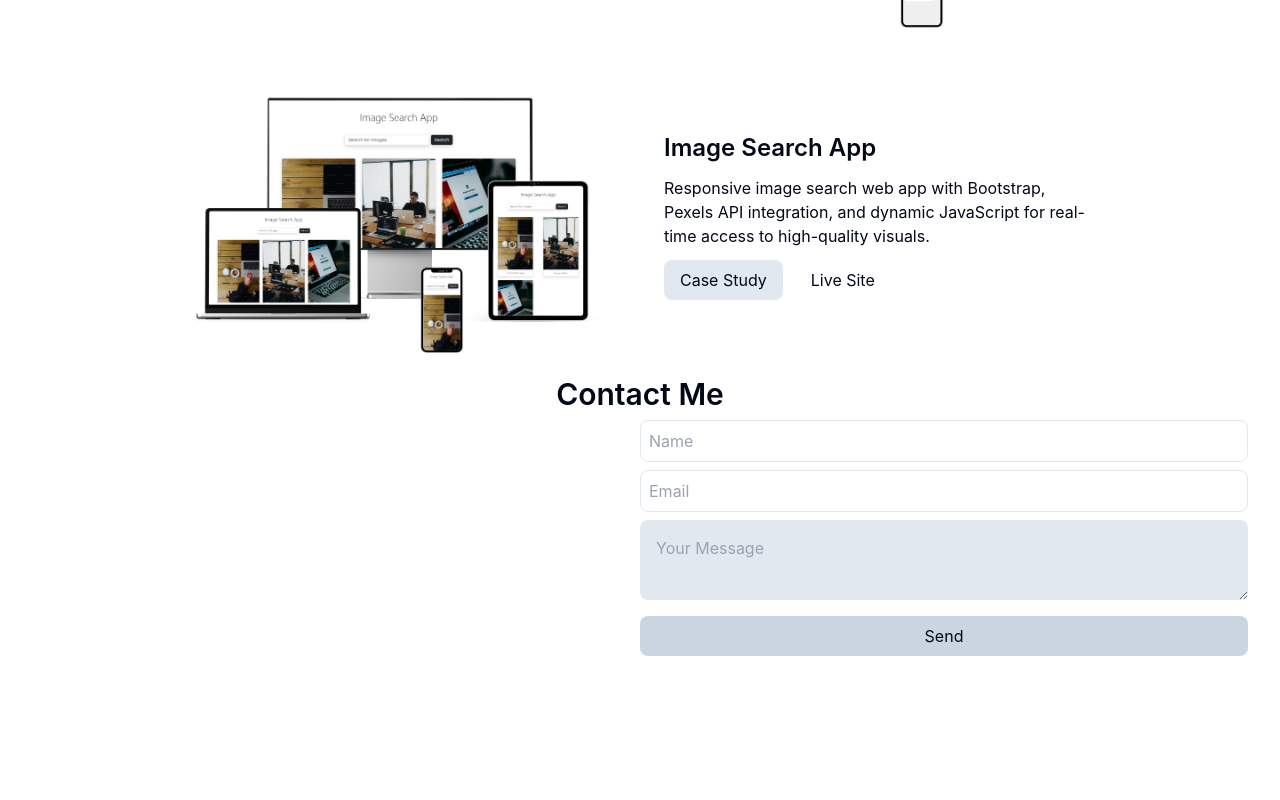
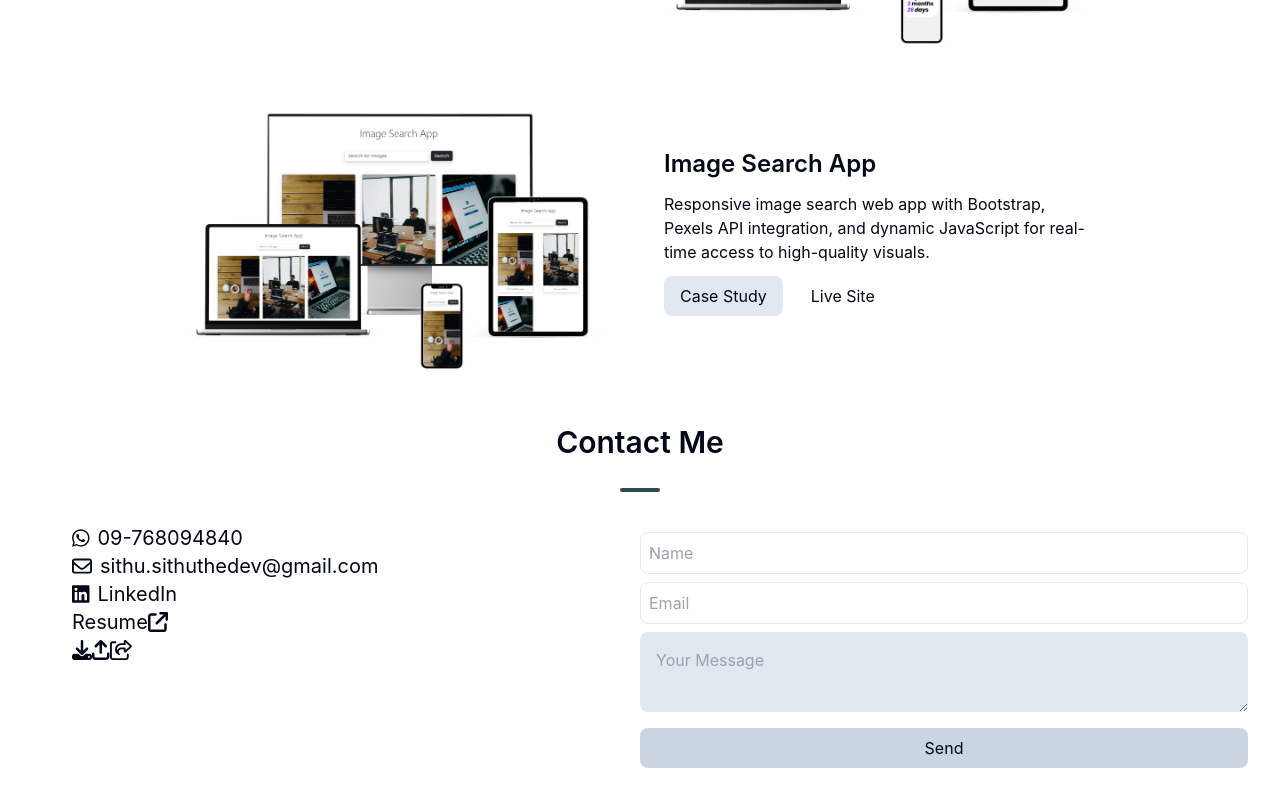
Before and after one commit to Sithu-Aung-Khant/Devfolio_01, a React (Vite) app: page / in a window 1280 px wide. Shown: the part 1986-2786 px from the top of the page. Before the commit the page ends 2746 px from the top, so only its background shows below. Built offline with nearby package versions, Linux system fonts and the light colour scheme.

Commit message:
add resume download button

```diff
--- a/src/components/contact/ContactMe.jsx
+++ b/src/components/contact/ContactMe.jsx
@@ -1,5 +1,18 @@
 import React, { useRef } from "react";
 import emailjs from "@emailjs/browser";
+import { FontAwesomeIcon } from "@fortawesome/react-fontawesome";
+import { faWhatsapp, faLinkedin } from "@fortawesome/free-brands-svg-icons";
+import {
+  faEnvelope,
+  faShareFromSquare,
+} from "@fortawesome/free-regular-svg-icons";
+import {
+  faDownload,
+  faArrowUpFromBracket,
+  faArrowUpRightFromSquare,
+  faLink,
+} from "@fortawesome/free-solid-svg-icons";
+const Resume = "http://localhost:5173/sithuthedev.pdf";
 
 const ContactMe = () => {
   const form = useRef();
@@ -25,12 +38,55 @@ const ContactMe = () => {
       );
   };
 
+  const downloadResume = () => {
+    const aTag = document.createElement("a");
+    aTag.href = Resume;
+    aTag.setAttribute("download", "sithuthedev.pdf");
+    document.body.appendChild(aTag);
+    aTag.click();
+    aTag.remove();
+  };
+
   return (
     <section id="contact_me">
-      <div className="container mx-auto h-96">
+      <div className="container mx-auto my-8">
         <div className="text-3xl font-semibold text-center">Contact Me</div>
-        <div className="md:flex">
-          <div className="md:w-1/2"></div>
+        <div className="w-10 h-1 mt-3 md:mt-7 mx-auto bg-green rounded-full "></div>
+        <div className="md:flex mt-8">
+          <div className="md:w-1/2 text-xl md:  pl-10">
+            <div className="w-full">
+              <FontAwesomeIcon icon={faWhatsapp} />
+              <span className="pl-2">09-768094840</span>
+            </div>
+            <div className="w-full">
+              <FontAwesomeIcon icon={faEnvelope} />
+              <a
+                href="https://mail.google.com/mail/?view=cm&fs=1&to=sithu.sithuthedev@gmail.com&su=Subject&body=Body%20Text"
+                target="_blank"
+                className="pl-2"
+              >
+                sithu.sithuthedev@gmail.com
+              </a>
+            </div>
+            <div className="w-full">
+              <FontAwesomeIcon icon={faLinkedin} />
+              <a
+                href="https://www.linkedin.com/in/sithu-aung-khant-504ba91b5/"
+                className="pl-2 hover:underline"
+              >
+                LinkedIn
+              </a>
+            </div>
+            <div className="w-full">
+              <button onClick={downloadResume}>
+                Resume
+                <FontAwesomeIcon icon={faArrowUpRightFromSquare} />
+              </button>
+            </div>
+            <FontAwesomeIcon icon={faDownload} />
+            <FontAwesomeIcon icon={faArrowUpFromBracket} />
+            <FontAwesomeIcon icon={faShareFromSquare} />
+          </div>
           <div className="md:w-1/2">
             <form ref={form} onSubmit={sendEmail}>
               <label htmlFor="user_name" className="hidden">
--- a/src/components/main/HeroSection.jsx
+++ b/src/components/main/HeroSection.jsx
@@ -50,7 +50,7 @@ const HeroSection = () => {
             </div>
             <div className="flex items-center mt-5">
               <button className="bg-green text-dim_white py-2.5 px-4  rounded-md font-medium ">
-                PROJECTS
+                <a href="#Projects">PROJECTS</a>
               </button>
             </div>
             <div className="hidden absolute md:flex mt-20 r-0 items-center">
--- a/src/components/navbar/Navbar.jsx
+++ b/src/components/navbar/Navbar.jsx
@@ -1,21 +1,21 @@
-import { useState, useEffect } from 'react';
-import { Dialog } from '@headlessui/react';
-import { Bars3Icon, XMarkIcon } from '@heroicons/react/24/outline';
-import Toggle from './Toggle';
+import { useState, useEffect } from "react";
+import { Dialog } from "@headlessui/react";
+import { Bars3Icon, XMarkIcon } from "@heroicons/react/24/outline";
+import Toggle from "./Toggle";
 
 const navigation = [
-  { name: 'HOME', href: '#' },
-  { name: 'ABOUT', href: '#aboutMe' },
-  { name: 'PROJECTS', href: '#' },
-  { name: 'CONTACT', href: '#' },
+  { name: "HOME", href: "#" },
+  { name: "ABOUT", href: "#aboutMe" },
+  { name: "PROJECTS", href: "#Projects" },
+  { name: "CONTACT", href: "#" },
 ];
 
 const Navbar = ({ isDark, toggleDarkMode }) => {
   const [mobileMenuOpen, setMobileMenuOpen] = useState(false);
 
   useEffect(() => {
-    document.documentElement.classList.toggle('dark', isDark);
-    localStorage.setItem('darkMode', isDark);
+    document.documentElement.classList.toggle("dark", isDark);
+    localStorage.setItem("darkMode", isDark);
   }, [isDark]);
 
   return (
--- a/src/components/projects/Projects.jsx
+++ b/src/components/projects/Projects.jsx
@@ -31,7 +31,7 @@ const Project = ({
 const Projects = () => {
   return (
     <section id="Projects">
-      <div className="container mx-auto lg:w-3/4 p-0">
+      <div className="container mx-auto lg:w-3/4 p-0 pt-4">
         <div className="flex items-center flex-col">
           <div className="text-3xl font-bold">Projects</div>
           <div className="w-10 h-1 mt-3 md:mt-7 bg-green rounded-full "></div>
```
Also changed, not shown: 1 other file (tests, documents, lock files or other folders).
